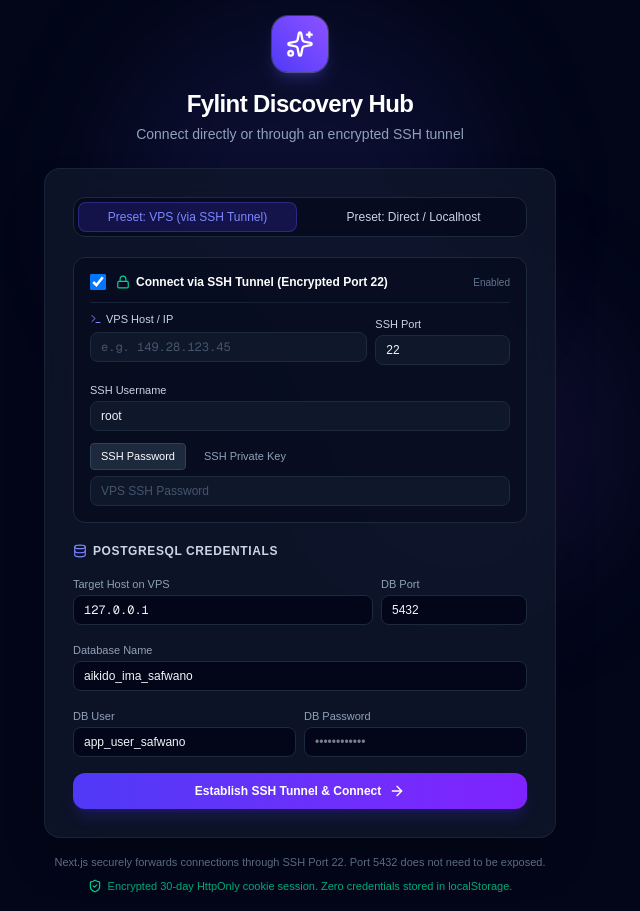
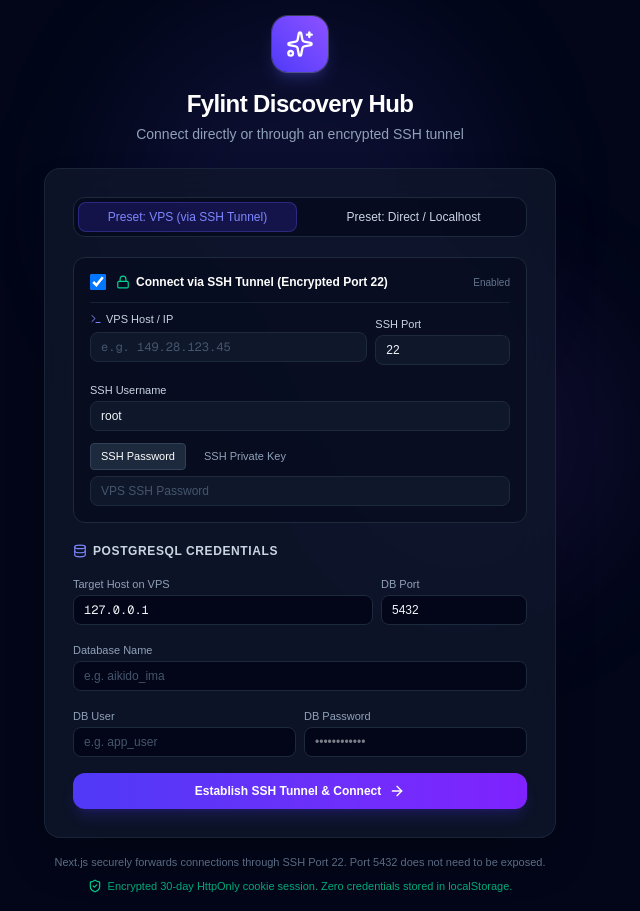
Before and after one commit to SafuGit/IMA-Workspace, a Next.js app in the folder main-tool/website/aikido-ima/: page /login in a window 1280 px wide. Shown: the whole page, without its empty margins (340-980 px from the left). Built offline with nearby package versions, Linux system fonts and the light colour scheme; no server answers.

Commit message:
fix(security): remove hardcoded database name and username defaults

```diff
--- a/main-tool/website/aikido-ima/src/app/login/page.tsx
+++ b/main-tool/website/aikido-ima/src/app/login/page.tsx
@@ -23,8 +23,8 @@
     // Direct DB Settings (or destination on VPS)
     host: "127.0.0.1",
     port: "5432",
-    database: "aikido_ima_safwano",
-    user: "app_user_safwano",
+    database: "",
+    user: "",
     password: "",
     ssl: false,
 
@@ -66,8 +66,8 @@
         ...prev,
         host: "127.0.0.1",
         port: "5432",
-        database: "aikido_ima_safwano",
-        user: "app_user_safwano",
+        database: "",
+        user: "",
         password: "",
         ssl: false,
         sshTunnel: {
@@ -85,9 +85,9 @@
       setFormData({
         host: "localhost",
         port: "5432",
-        database: "aikido_ima_safwano",
-        user: "app_user_safwano",
-        password: "aikido_app_password",
+        database: "",
+        user: "",
+        password: "",
         ssl: false,
         sshTunnel: {
           enabled: false,
@@ -387,9 +387,10 @@
                 <input
                   type="text"
                   required
+                  placeholder="e.g. aikido_ima"
                   value={formData.database}
                   onChange={(e) => setFormData({ ...formData, database: e.target.value })}
-                  className="w-full px-2.5 py-1.5 rounded-lg bg-slate-950 border border-slate-800 text-slate-100 text-xs focus:outline-none focus:ring-2 focus:ring-indigo-500/40"
+                  className="w-full px-2.5 py-1.5 rounded-lg bg-slate-950 border border-slate-800 text-slate-100 text-xs focus:outline-none focus:ring-2 focus:ring-indigo-500/40 placeholder:text-slate-600"
                 />
               </div>
 
@@ -399,9 +400,10 @@
                   <input
                     type="text"
                     required
+                    placeholder="e.g. app_user"
                     value={formData.user}
                     onChange={(e) => setFormData({ ...formData, user: e.target.value })}
-                    className="w-full px-2.5 py-1.5 rounded-lg bg-slate-950 border border-slate-800 text-slate-100 text-xs focus:outline-none focus:ring-2 focus:ring-indigo-500/40"
+                    className="w-full px-2.5 py-1.5 rounded-lg bg-slate-950 border border-slate-800 text-slate-100 text-xs focus:outline-none focus:ring-2 focus:ring-indigo-500/40 placeholder:text-slate-600"
                   />
                 </div>
 
```
Also changed, not shown: 1 other file (tests, documents, lock files or other folders).
